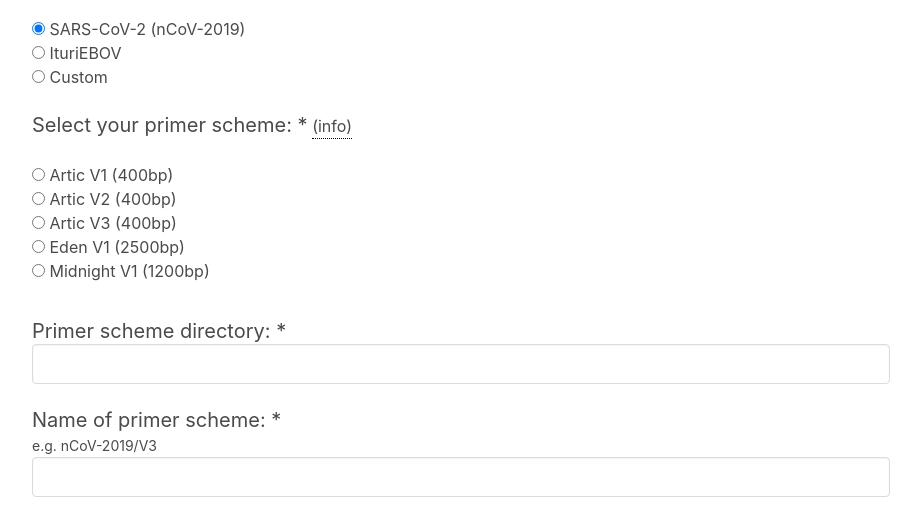
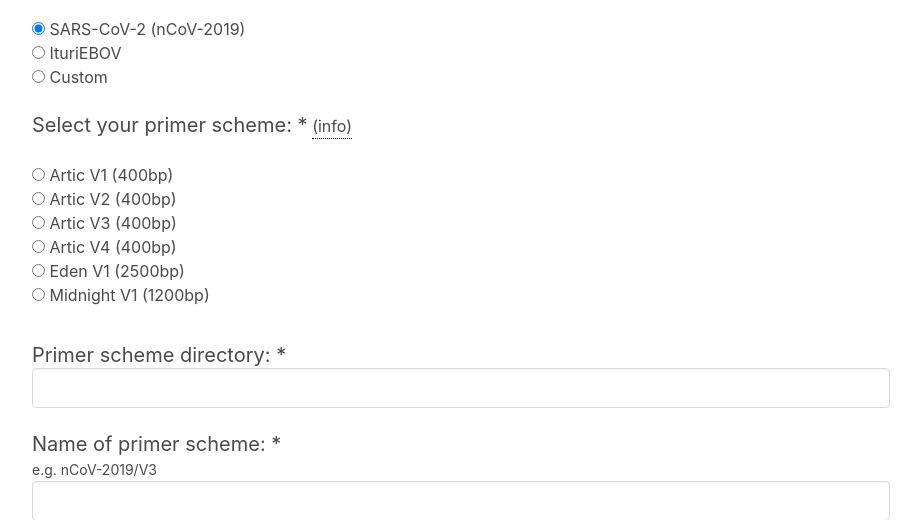
Before and after one commit to Psy-Fer/interARTIC, a Flask app: page /parameters in a window 1280 px wide, after a click on "SARS-CoV-2". Shown: the part 840-1360 px from the top of the page, without its empty margins (326-1247 px from the left). Run offline with Flask 2, Linux system fonts and the light colour scheme; parts of the project's set-up code (start-up, migrations or seed data) failed here and were passed over; some libraries are stand-ins or nearby versions.

Commit message:
V4 primer added to interface and pipelines

```diff
--- a/main.py
+++ b/main.py
@@ -98,6 +98,8 @@ schemes['nCoV_2019_artic_V2_scheme'] = os.path.join(primer_folder, "artic")
 schemes['nCoV_2019_artic_V2_scheme_name'] = "nCoV-2019/V2"
 schemes['nCoV_2019_artic_V3_scheme'] = os.path.join(primer_folder, "artic")
 schemes['nCoV_2019_artic_V3_scheme_name'] = "nCoV-2019/V3"
+schemes['nCoV_2019_artic_V3_scheme'] = os.path.join(primer_folder, "artic")
+schemes['nCoV_2019_artic_V4_scheme_name'] = "nCoV-2019/V4"
 
 # ZaireEbola shemes
 schemes['IturiEBOV_artic_V1_scheme'] = os.path.join(primer_folder, "artic")
--- a/templates/about.html
+++ b/templates/about.html
@@ -17,7 +17,7 @@
           </p>
             SARS-CoV-2:
           <ol type="1">
-            <li>Artic (400bp) - V1, V2, V3</li>
+            <li>Artic (400bp) - V1, V2, V3, V4</li>
             <li>Eden (2500bp) - V1</li>
             <li>Midnight (1200bp) - V1</li>
           </ol>
--- a/templates/parameters.html
+++ b/templates/parameters.html
@@ -366,6 +366,8 @@
                             <label for="nCoV_2019_artic_V2"> Artic V2 (400bp)</label><br>
                             <input type="radio" id="nCoV_2019_artic_V3" name="primer_type" value="nCoV_2019_artic_V3" onclick="setSchemes(this.id, {{schemes}}), getOtherPrimer(this.id)">
                             <label for="nCoV_2019_artic_V3"> Artic V3 (400bp)</label><br>
+                            <input type="radio" id="nCoV_2019_artic_V4" name="primer_type" value="nCoV_2019_artic_V4" onclick="setSchemes(this.id, {{schemes}}), getOtherPrimer(this.id)">
+                            <label for="nCoV_2019_artic_V4"> Artic V4 (400bp)</label><br>
                             <input type="radio" id="nCoV_2019_eden_V1" name="primer_type" value="nCoV_2019_eden_V1" onclick="setSchemes(this.id, {{schemes}}), getOtherPrimer(this.id)">
                             <label for="nCoV_2019_eden_V1"> Eden V1 (2500bp)</label><br>
                             <input type="radio" id="nCoV_2019_midnight_V1" name="primer_type" value="nCoV_2019_midnight_V1" onclick="setSchemes(this.id, {{schemes}}), getOtherPrimer(this.id)">
@@ -635,6 +637,9 @@
         } else if (id == 'nCoV_2019_artic_V3') {
             primer_scheme_dir.value = schemesJson['nCoV_2019_artic_V3_scheme'];
             primer_scheme.value = schemesJson['nCoV_2019_artic_V3_scheme_name'];
+        } else if (id == 'nCoV_2019_artic_V4') {
+            primer_scheme_dir.value = schemesJson['nCoV_2019_artic_V4_scheme'];
+            primer_scheme.value = schemesJson['nCoV_2019_artic_V4_scheme_name'];
         } else if (id == 'nCoV_2019_eden_V1') {
             primer_scheme_dir.value = schemesJson['nCoV_2019_eden_V1_scheme'];
             primer_scheme.value = schemesJson['nCoV_2019_eden_V1_scheme_name'];
@@ -651,6 +656,7 @@
               document.getElementById("nCoV_2019_artic_V1").checked = false
               document.getElementById("nCoV_2019_artic_V2").checked = false
               document.getElementById("nCoV_2019_artic_V3").checked = false
+              document.getElementById("nCoV_2019_artic_V4").checked = false
               document.getElementById("nCoV_2019_eden_V1").checked = false
               document.getElementById("nCoV_2019_midnight_V1").checked = false
               document.getElementById("IturiEBOV_artic_V1").checked = false
@@ -668,7 +674,7 @@
         function setParams() {
           var max_length = document.getElementById("max_length");
           var min_length = document.getElementById("min_length");
-          if((nCoV_2019_artic_V1.checked || nCoV_2019_artic_V2.checked || nCoV_2019_artic_V3.checked) && native.checked) {
+          if((nCoV_2019_artic_V1.checked || nCoV_2019_artic_V2.checked || nCoV_2019_artic_V3.checked || nCoV_2019_artic_V4.checked) && native.checked) {
             max_length.value = '500';
             min_length.value = '300';
         } else if (nCoV_2019_eden_V1.checked && native.checked) {
```
